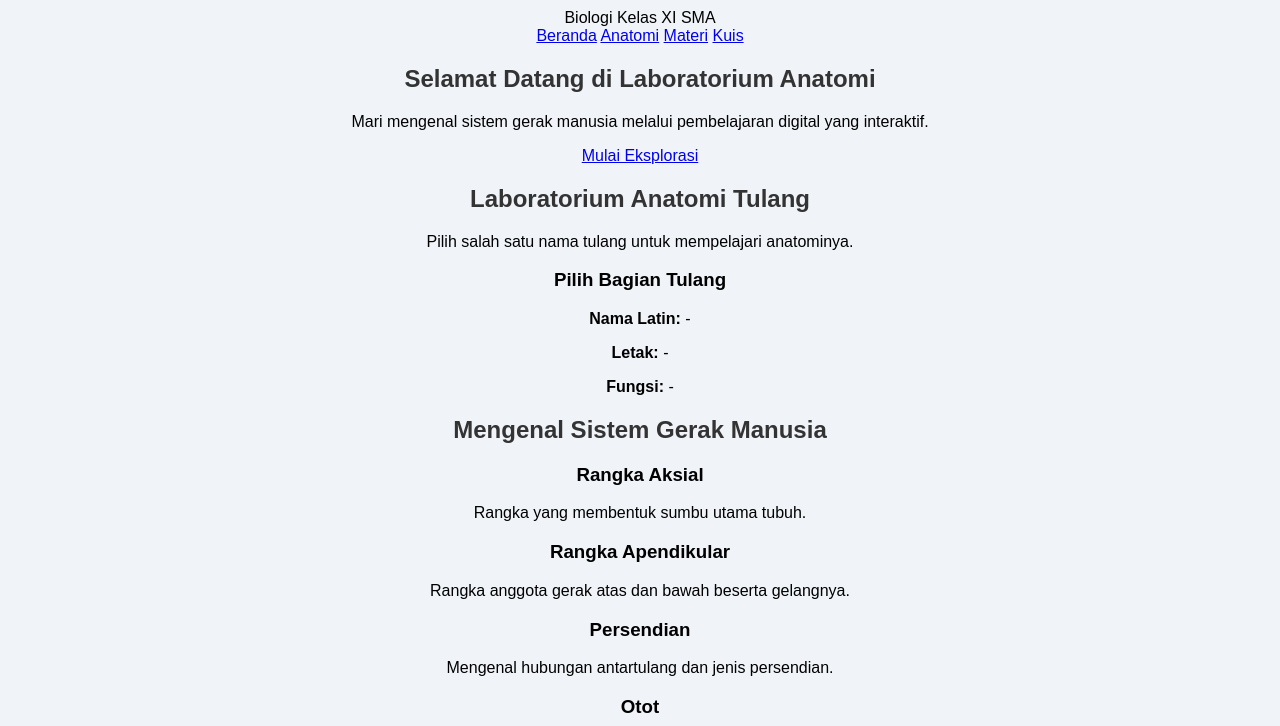
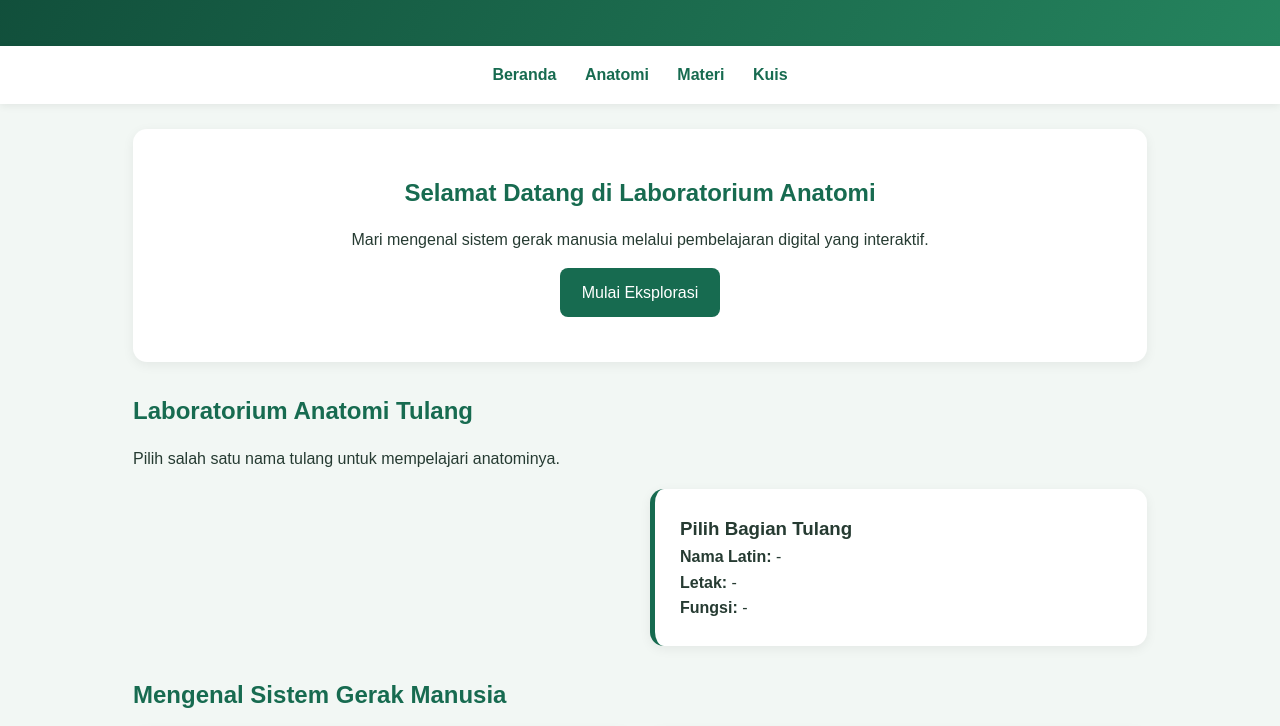
Before and after one commit to andreogenesiasbarus/virtual-biology-lab, a plain HTML site: page index.html in a window 1280 px wide. Shown: the part 143-869 px from the top of the page. Drawn offline with Linux system fonts and the light colour scheme.

Commit message:
Update style.css

```diff
--- a/style.css
+++ b/style.css
@@ -1,14 +1,167 @@
+
+* {
+    margin: 0;
+    padding: 0;
+    box-sizing: border-box;
+}
+
+html {
+    scroll-behavior: smooth;
+}
+
 body {
     font-family: Arial, sans-serif;
-    background-color: #f0f4f8;
-    text-align: center;
-    padding: 30px;
+    background: #f2f7f4;
+    color: #263b32;
+    line-height: 1.6;
 }
 
-h1 {
+header {
+    background: linear-gradient(120deg, #104c39, #25845e);
+    color: white;
+    text-align: center;
+    padding: 45px 20px;
+}
+
+header h1 {
+    font-size: 30px;
+}
+
+nav {
+    background: #ffffff;
+    padding: 16px;
+    text-align: center;
+    position: sticky;
+    top: 0;
+    z-index: 10;
+    box-shadow: 0 2px 8px #00000012;
+}
+
+nav a {
+    color: #176b50;
+    text-decoration: none;
+    margin: 0 12px;
+    font-weight: bold;
+}
+
+main {
+    max-width: 1050px;
+    margin: auto;
+    padding: 25px 18px;
+}
+
+section {
+    margin-bottom: 30px;
+    scroll-margin-top: 75px;
+}
+
+.hero, .detail, article, #kuis {
+    background: white;
+    border-radius: 14px;
+    padding: 25px;
+    box-shadow: 0 3px 12px #00000010;
+}
+
+.hero {
+    text-align: center;
+    padding: 45px 20px;
+}
+
+h2 {
+    color: #176b50;
+    margin-bottom: 15px;
+}
+
+.tombol {
+    display: inline-block;
+    background: #176b50;
+    color: white;
+    border: none;
+    padding: 12px 22px;
+    border-radius: 8px;
+    margin-top: 15px;
+    text-decoration: none;
+    cursor: pointer;
+}
+
+.anatomi-layout {
+    display: grid;
+    grid-template-columns: 1fr 1fr;
+    gap: 20px;
+    margin-top: 18px;
+}
+
+.daftar-tulang {
+    display: grid;
+    grid-template-columns: repeat(2, 1fr);
+    gap: 10px;
+}
+
+.daftar-tulang button {
+    background: white;
+    border: 1px solid #cdded3;
+    padding: 14px;
+    border-radius: 9px;
+    color: #176b50;
+    cursor: pointer;
+}
+
+.daftar-tulang button:hover,
+.daftar-tulang button:focus {
+    background: #e3f2e9;
+}
+
+.detail {
+    border-left: 5px solid #176b50;
+}
+
+.materi-grid {
+    display: grid;
+    grid-template-columns: repeat(2, 1fr);
+    gap: 15px;
+}
+
+article h3 {
     color: #176b50;
 }
 
-h2 {
-    color: #333333;
+#pilihan button {
+    display: block;
+    width: 100%;
+    text-align: left;
+    margin: 10px 0;
+    padding: 12px;
+    background: white;
+    border: 1px solid #cdded3;
+    border-radius: 8px;
+    cursor: pointer;
 }
+
+#pilihan button:hover {
+    background: #e3f2e9;
+}
+
+#hasil {
+    margin-top: 12px;
+    font-weight: bold;
+}
+
+footer {
+    background: #104c39;
+    color: white;
+    padding: 22px;
+    text-align: center;
+}
+
+@media(max-width: 650px) {
+    .anatomi-layout,
+    .materi-grid {
+        grid-template-columns: 1fr;
+    }
+
+    nav a {
+        display: inline-block;
+        margin: 5px;
+        font-size: 13px;
+    }
+}
```
